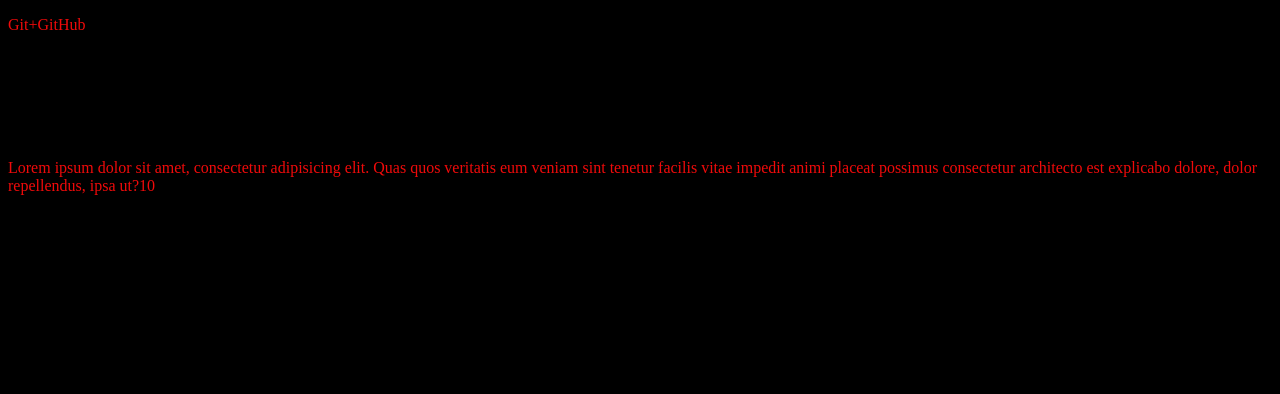
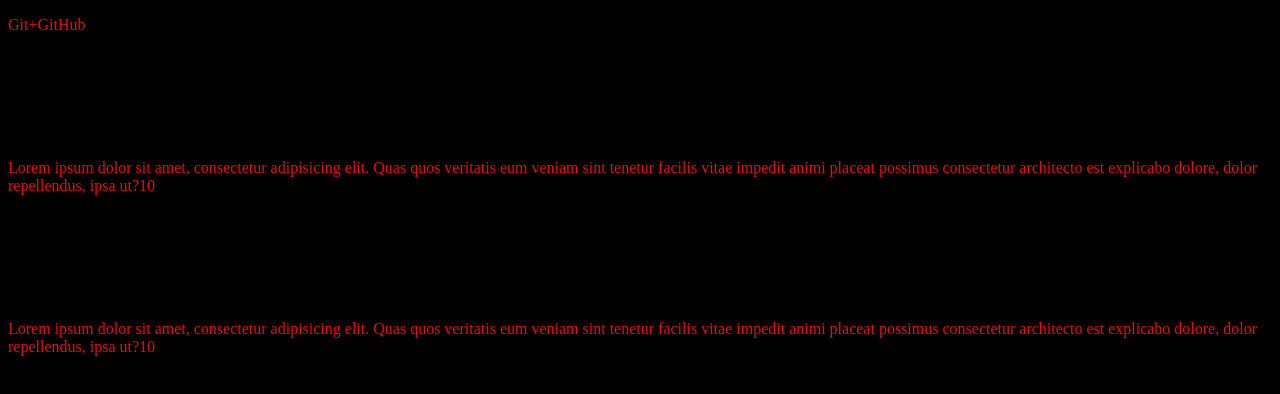
Before and after one commit to ryehrgrwqf/tryry, a plain HTML site: page index.html in a window 1280 px wide. Drawn offline with Linux system fonts and the light colour scheme.

Commit message:
хуебень для говна

```diff
--- a/index.html
+++ b/index.html
@@ -15,5 +15,12 @@
       possimus consectetur architecto est explicabo dolore, dolor repellendus,
       ipsa ut?10
     </p>
+    <h1>hello</h1>
+    <p>
+      Lorem ipsum dolor sit amet, consectetur adipisicing elit. Quas quos
+      veritatis eum veniam sint tenetur facilis vitae impedit animi placeat
+      possimus consectetur architecto est explicabo dolore, dolor repellendus,
+      ipsa ut?10
+    </p>
   </body>
 </html>
```
